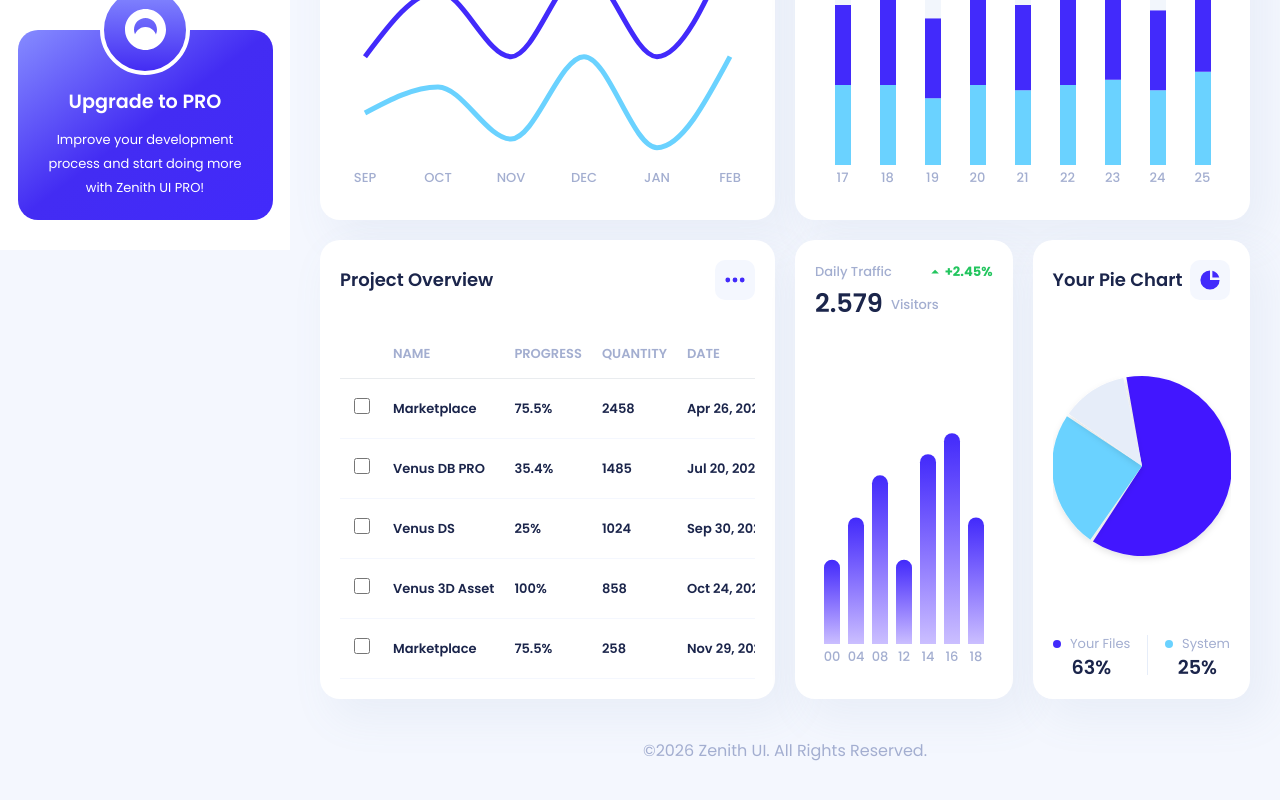
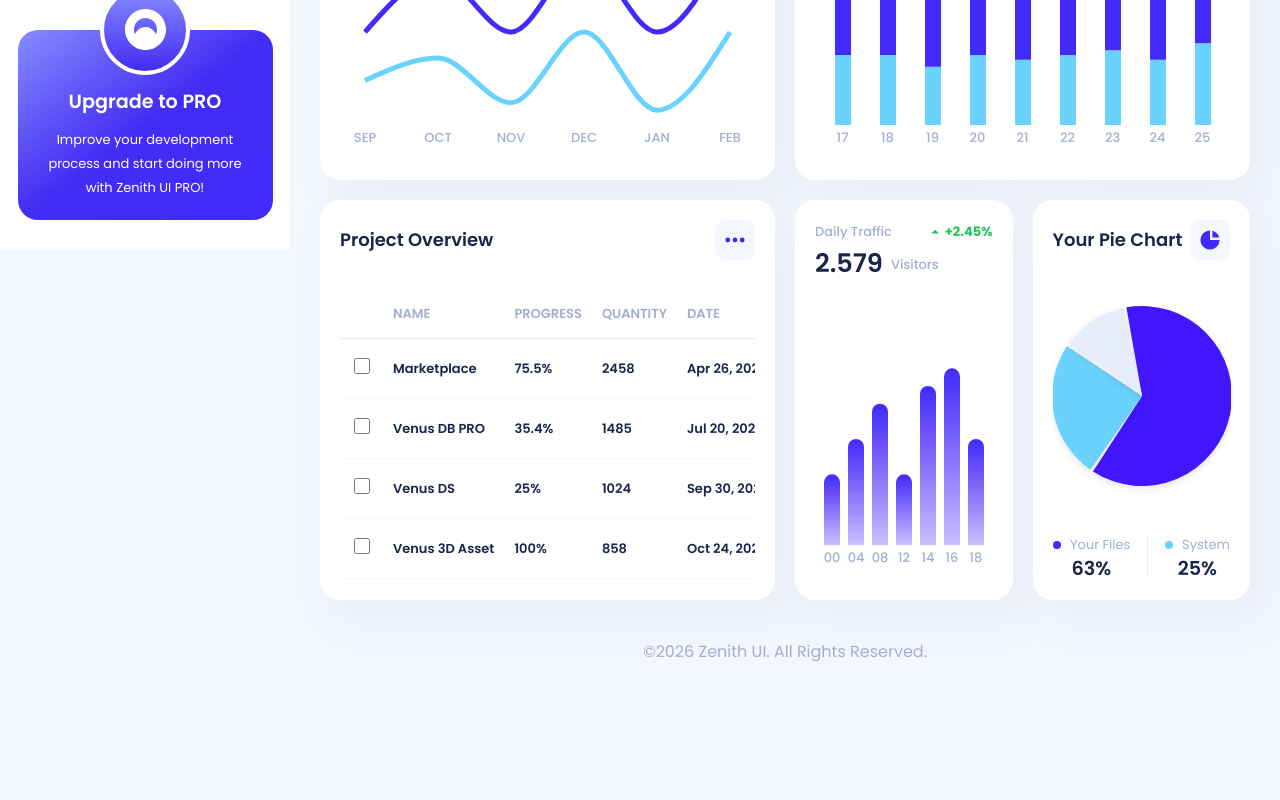
Before and after one commit to sheikhmuktadir-dev/zenith_ui_dashboard, a React (Vite) app: page / in a window 1280 px wide. Shown: the part 550-1350 px from the top of the page. After the commit the page ends 1264 px from the top, so only its background shows below. Built offline with nearby package versions, Linux system fonts and the light colour scheme.

Commit message:
chart height fixed

```diff
--- a/src/components/Chart/chart.module.css
+++ b/src/components/Chart/chart.module.css
@@ -119,6 +119,12 @@
 
 @media (max-width: 767.98px) {
   .chartBox {
-    min-height: 380px;
+    min-height: 360px;
   }
 }
+
+@media (min-width: 768px) and (max-width: 1599.98px) {
+  .chartBox {
+    min-height: 400px;
+  }
+}
--- a/src/data/TableData.js
+++ b/src/data/TableData.js
@@ -46,13 +46,6 @@ export const tableData = [
     progress: 100,
     quantity: 858,
     date: "Oct 24, 2022",
-  },
-  {
-    id: 5,
-    name: "Marketplace",
-    progress: 75.5,
-    quantity: 258,
-    date: "Nov 29, 2022",
   },
 ];
 
```
